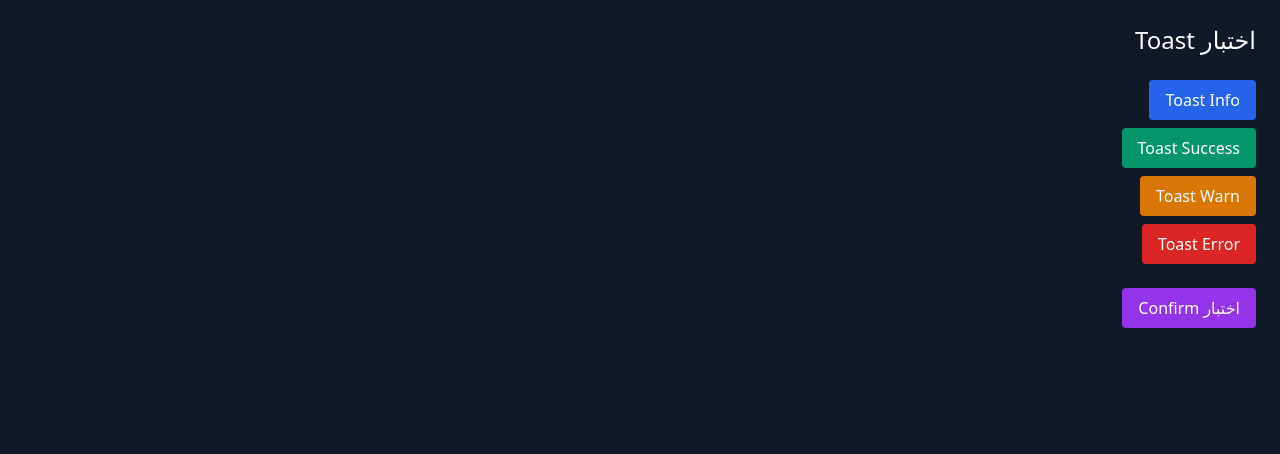
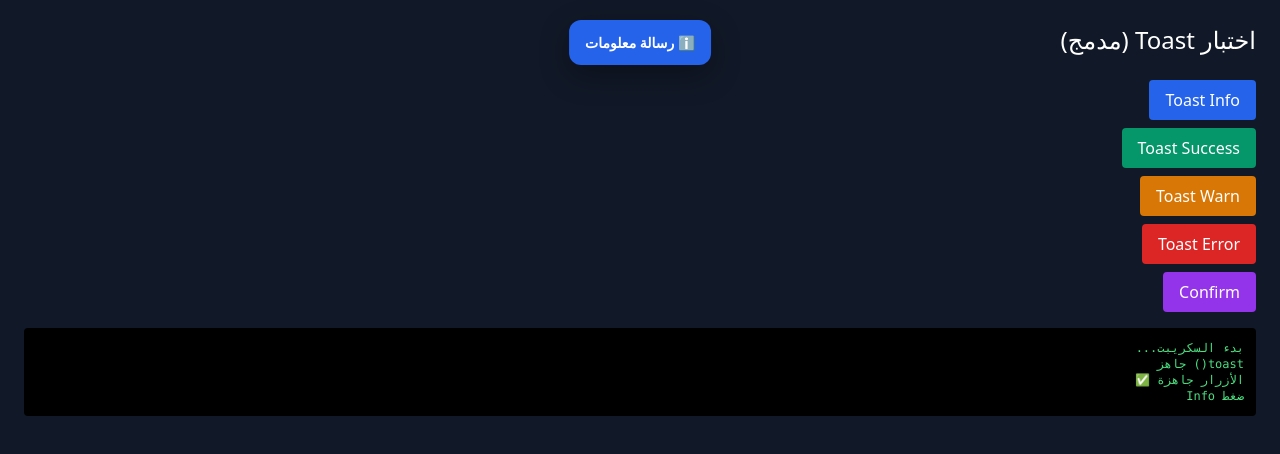
Before and after one commit to ishakdiga55-ops/Diga-scaner, a website: page toast-test.html in a window 1280 px wide. Both pictures are taken after a click on the button "Toast Info". Drawn offline with nearby package versions, Linux system fonts and the light colour scheme.

Commit message:
Update toast-test.html

```diff
--- a/toast-test.html
+++ b/toast-test.html
@@ -6,22 +6,68 @@
 <script src="https://cdn.tailwindcss.com"></script>
 </head>
 <body class="bg-gray-900 text-white p-6">
-<h1 class="text-2xl mb-6">اختبار Toast</h1>
+<h1 class="text-2xl mb-6">اختبار Toast (مدمج)</h1>
 <button id="btn1" class="bg-blue-600 px-4 py-2 rounded mb-2 block">Toast Info</button>
 <button id="btn2" class="bg-emerald-600 px-4 py-2 rounded mb-2 block">Toast Success</button>
 <button id="btn3" class="bg-amber-600 px-4 py-2 rounded mb-2 block">Toast Warn</button>
 <button id="btn4" class="bg-red-600 px-4 py-2 rounded mb-2 block">Toast Error</button>
+<button id="btn5" class="bg-purple-600 px-4 py-2 rounded mb-2 block">Confirm</button>
+
+<pre id="log" class="bg-black text-green-400 p-3 rounded mt-4 text-xs"></pre>
+
 <script type="module">
-import { toast, confirmDialog } from './js/ui/toast.js';
-document.getElementById('btn1').onclick = () => toast('رسالة معلومات', 'info');
-document.getElementById('btn2').onclick = () => toast('نجح!', 'success');
-document.getElementById('btn3').onclick = () => toast('تحذير', 'warn');
-document.getElementById('btn4').onclick = () => toast('خطأ', 'error');
-window.testConfirm = async () => {
-  const r = await confirmDialog('هل أنت متأكد؟');
-  toast('اخترت: ' + (r ? 'نعم' : 'لا'), r ? 'success' : 'info');
-};
+const logEl = document.getElementById('log');
+function L(msg) { logEl.textContent += msg + '\n'; }
+
+L('بدء السكريبت...');
+
+let container = null;
+
+function getContainer() {
+  if (container) return container;
+  container = document.getElementById('toastContainer');
+  if (!container) {
+    container = document.createElement('div');
+    container.id = 'toastContainer';
+    container.style.cssText = 'position:fixed;top:20px;left:50%;transform:translateX(-50%);z-index:9999;display:flex;flex-direction:column;gap:8px;pointer-events:none;max-width:90vw;';
+    document.body.appendChild(container);
+  }
+  return container;
+}
+
+function toast(msg, type = 'info', duration = 3000) {
+  const c = getContainer();
+  const colors = {
+    info: 'background:#2563eb',
+    success: 'background:#059669',
+    warn: 'background:#d97706',
+    error: 'background:#dc2626'
+  };
+  const icons = { info: 'ℹ️', success: '✅', warn: '⚠️', error: '❌' };
+  const el = document.createElement('div');
+  el.style.cssText = 'pointer-events:auto;padding:12px 16px;border-radius:12px;color:white;font-weight:bold;font-size:14px;box-shadow:0 10px 30px rgba(0,0,0,0.3);display:flex;align-items:center;gap:10px;opacity:0;transform:translateY(-20px);transition:all 250ms;' + colors[type];
+  el.textContent = (icons[type] || '') + ' ' + msg;
+  c.appendChild(el);
+  requestAnimationFrame(() => {
+    el.style.opacity = '1';
+    el.style.transform = 'translateY(0)';
+  });
+  setTimeout(() => {
+    el.style.opacity = '0';
+    el.style.transform = 'translateY(-20px)';
+    setTimeout(() => el.remove(), 300);
+  }, duration);
+}
+
+L('toast() جاهز');
+
+document.getElementById('btn1').onclick = () => { L('ضغط Info'); toast('رسالة معلومات', 'info'); };
+document.getElementById('btn2').onclick = () => { L('ضغط Success'); toast('نجح!', 'success'); };
+document.getElementById('btn3').onclick = () => { L('ضغط Warn'); toast('تحذير', 'warn'); };
+document.getElementById('btn4').onclick = () => { L('ضغط Error'); toast('خطأ', 'error'); };
+document.getElementById('btn5').onclick = () => { L('ضغط Confirm'); alert('confirm يعمل!'); };
+
+L('الأزرار جاهزة ✅');
 </script>
-<button onclick="testConfirm()" class="bg-purple-600 px-4 py-2 rounded mt-4">اختبار Confirm</button>
 </body>
 </html>
```
